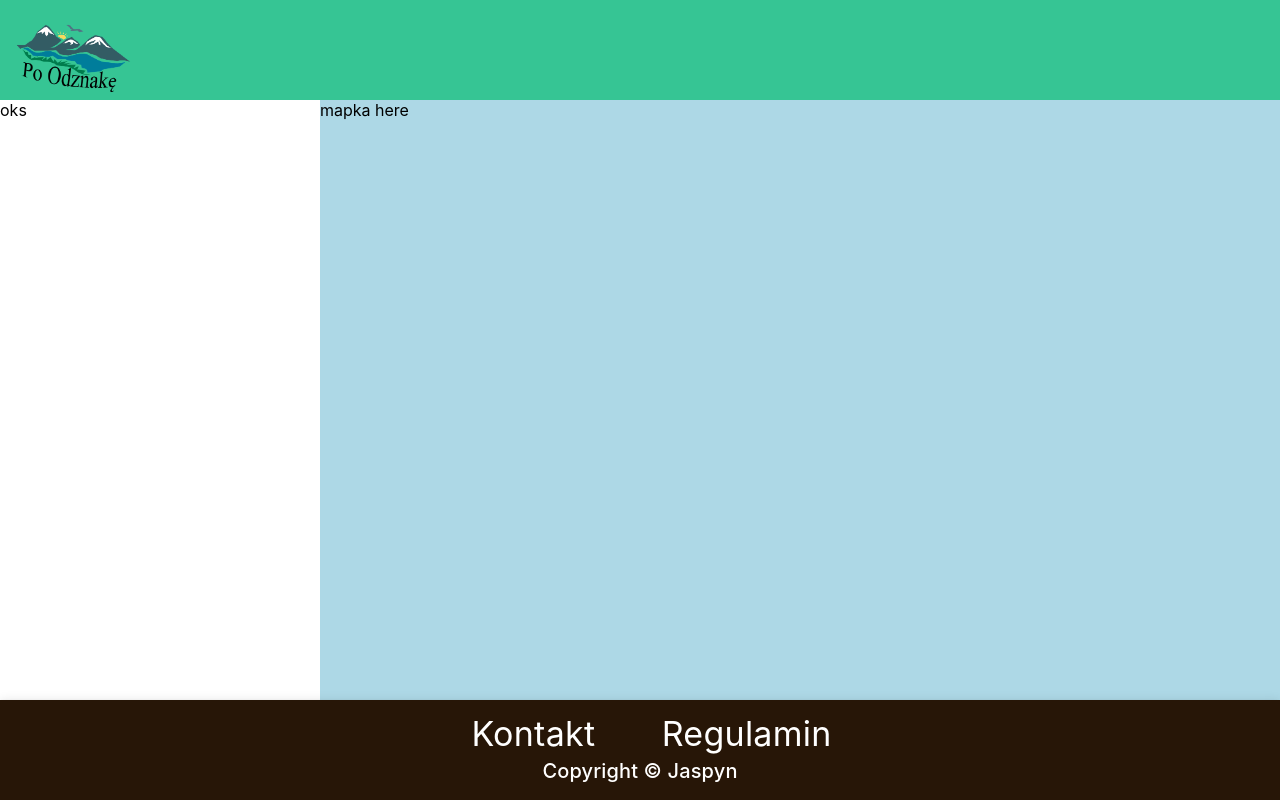
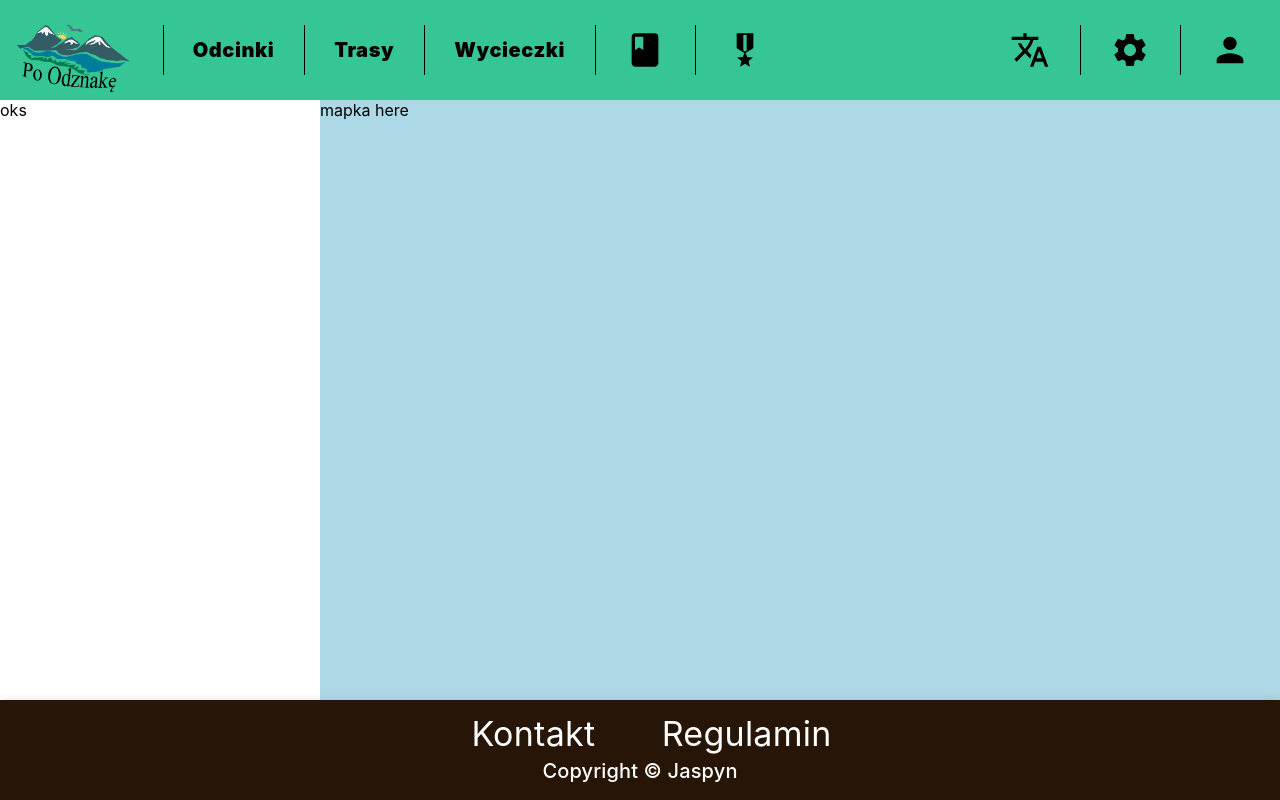
Before and after one commit to KyattPL/Po-Odznake, a React (Create React App) app in the folder frontend/: page / in a window 1280 px wide. Built offline with nearby package versions, Linux system fonts and the light colour scheme.

Commit message:
Added all header icons/buttons, started playing with header responsiveness

```diff
--- a/frontend/package.json
+++ b/frontend/package.json
@@ -5,6 +5,7 @@
   "dependencies": {
     "@emotion/react": "^11.7.1",
     "@emotion/styled": "^11.6.0",
+    "@mui/icons-material": "^5.2.5",
     "@mui/material": "^5.2.5",
     "@testing-library/jest-dom": "^5.16.1",
     "@testing-library/react": "^12.1.2",
--- a/frontend/src/components/Header/Header.jsx
+++ b/frontend/src/components/Header/Header.jsx
@@ -1,9 +1,12 @@
+import AppBar from "@mui/material/AppBar";
 import Grid from "@mui/material/Grid";
-import AppBar from "@mui/material/AppBar";
 import Toolbar from "@mui/material/Toolbar";
 
+import HeaderRegular from "./HeaderSmall/HeaderSmall";
+import HeaderSmall from "./HeaderRegular/HeaderRegular";
+import HeaderUserProfile from "./HeaderUserProfile/HeaderUserProfile";
+
 import "../../styles/Header/header.css";
-import Box from "@mui/material/Box";
 
 // Trzeba będzie rozwalić na pliki te boxy wszystkie najlepiej bo zaraz niezłe zagnieżdżenia będą
 // Trzeba ogarnąć jak zrobić te opcje przy profilu (do którego boxa wciepać albo jak zrobić flexa odwróconego)
@@ -14,21 +17,9 @@ function Header() {
         <Grid item xs={12}>
             <AppBar position="static" className="header-appbar">
                 <Toolbar disableGutters className="header-toolbar">
-                    <Box sx={{ mr: 2, display: { xs: 'none', md: 'flex' } }} className="header-logo-box">
-                        <img src="logo_jaspyn_tekst.png" alt="Logo of the website" />
-                    </Box>
-                    <Box sx={{ flexGrow: 1, display: { xs: 'flex', md: 'none' } }}>
-                        {/* tutaj jest dla za małego ekraniku */}
-                    </Box>
-                    <Box sx={{ flexGrow: 1, display: { xs: 'flex', md: 'none' } }}>
-                        <img src="logo_jaspyn_tekst.png" alt="Logo of the website" />
-                    </Box>
-                    <Box sx={{ flexGrow: 1, display: { xs: 'none', md: 'flex' } }}>
-                        {/* tutaj są opcje dla większego ekranku */}
-                    </Box>
-                    <Box sx={{ flexGrow: 0 }}>
-                        {/* tutaj będzie logo */}
-                    </Box>
+                    <HeaderSmall />
+                    <HeaderRegular />
+                    <HeaderUserProfile />
                 </Toolbar>
             </AppBar>
         </Grid>
--- /dev/null
+++ b/frontend/src/components/Header/HeaderRegular/HeaderRegular.jsx
@@ -0,0 +1,46 @@
+import Box from "@mui/material/Box";
+import Button from "@mui/material/Button";
+
+import BookIcon from '@mui/icons-material/Book';
+import MilitaryTechIcon from '@mui/icons-material/MilitaryTech';
+import SettingsIcon from '@mui/icons-material/Settings';
+import TranslateIcon from '@mui/icons-material/Translate';
+
+function HeaderRegular() {
+
+    const menuItems = ["Odcinki", "Trasy", "Wycieczki"];
+
+    return (
+        <>
+            <Box sx={{ mr: 2, display: { xs: 'none', lg: 'flex' } }} className="header-logo-box">
+                <img src="logo_jaspyn_tekst.png" alt="Logo of the website" />
+            </Box>
+            <Box sx={{ flexGrow: 1, justifyContent: 'space-between', display: { xs: 'none', lg: 'flex' } }} className="header-button-box">
+                <Box sx={{ flexGrow: 1, display: { xs: 'none', lg: 'flex' } }} className="header-button-box">
+
+                    {menuItems.map((item) => (
+                        <Button key={item} className="header-button header-button-left">
+                            {item}
+                        </Button>
+                    ))}
+                    <Button className="header-button header-button-left">
+                        <BookIcon className="header-icon-button" />
+                    </Button>
+                    <Button className="header-button header-button-left">
+                        <MilitaryTechIcon className="header-icon-button" />
+                    </Button>
+                </Box>
+                <Box sx={{ flexGrow: 1, justifyContent: 'flex-end', display: { xs: 'none', lg: 'flex' } }} className="header-button-box">
+                    <Button className="header-button header-button-right">
+                        <TranslateIcon className="header-icon-button" />
+                    </Button>
+                    <Button className="header-button header-button-right">
+                        <SettingsIcon className="header-icon-button" />
+                    </Button>
+                </Box>
+            </Box>
+        </>
+    );
+}
+
+export default HeaderRegular;
--- /dev/null
+++ b/frontend/src/components/Header/HeaderSmall/HeaderSmall.jsx
@@ -0,0 +1,17 @@
+import Box from "@mui/material/Box";
+
+function HeaderSmall() {
+
+    return (
+        <>
+            <Box sx={{ flexGrow: 1, display: { xs: 'flex', lg: 'none' } }}>
+                <div>test</div>
+            </Box>
+            <Box sx={{ flexGrow: 1, display: { xs: 'flex', lg: 'none' } }} className="header-logo-box">
+                <img src="logo_jaspyn_tekst.png" alt="Logo of the website" />
+            </Box>
+        </>
+    );
+}
+
+export default HeaderSmall;
--- /dev/null
+++ b/frontend/src/components/Header/HeaderUserProfile/HeaderUserProfile.jsx
@@ -0,0 +1,19 @@
+import Box from "@mui/material/Box";
+import Button from "@mui/material/Button";
+import Tooltip from "@mui/material/Tooltip";
+
+import PersonIcon from '@mui/icons-material/Person';
+
+function HeaderUserProfile() {
+    return (
+        <Box sx={{ flexGrow: 0 }} className="header-profile-box">
+            <Tooltip title="Your profile" className="header-profile-box">
+                <Button className="header-button">
+                    <PersonIcon className="header-icon-button" />
+                </Button>
+            </Tooltip>
+        </Box>
+    );
+}
+
+export default HeaderUserProfile;
--- a/frontend/src/styles/Header/header.css
+++ b/frontend/src/styles/Header/header.css
@@ -9,3 +9,46 @@
 .header-logo-box {
     height: 100%;
 }
+
+.header-button-box {
+    height: 100%;
+}
+
+.header-profile-box {
+    height: 100%;
+}
+
+.header-button {
+    font-family: -apple-system, BlinkMacSystemFont, 'Epilogue', 'Segoe UI', 'Roboto', 'Oxygen',
+    'Ubuntu', 'Cantarell', 'Fira Sans', 'Droid Sans', 'Helvetica Neue',
+    sans-serif !important;
+    color: black !important;
+    font-size: 20px !important;
+    font-weight: 900 !important;
+    text-transform: none !important;
+    padding: 0px 30px !important;
+}
+
+.header-button-left:after {
+    content: "";
+    background: black;
+    position: absolute;
+    bottom: 25%;
+    left: 0;
+    height: 50%;
+    width: 1px;
+}
+
+.header-button-right:after {
+    content: "";
+    background: black;
+    position: absolute;
+    bottom: 25%;
+    left: 100%;
+    height: 50%;
+    width: 1px;
+}
+
+.header-icon-button {
+    font-size: 40px !important;
+}
```
Also changed, not shown: 1 other file (tests, documents, lock files or other folders).
